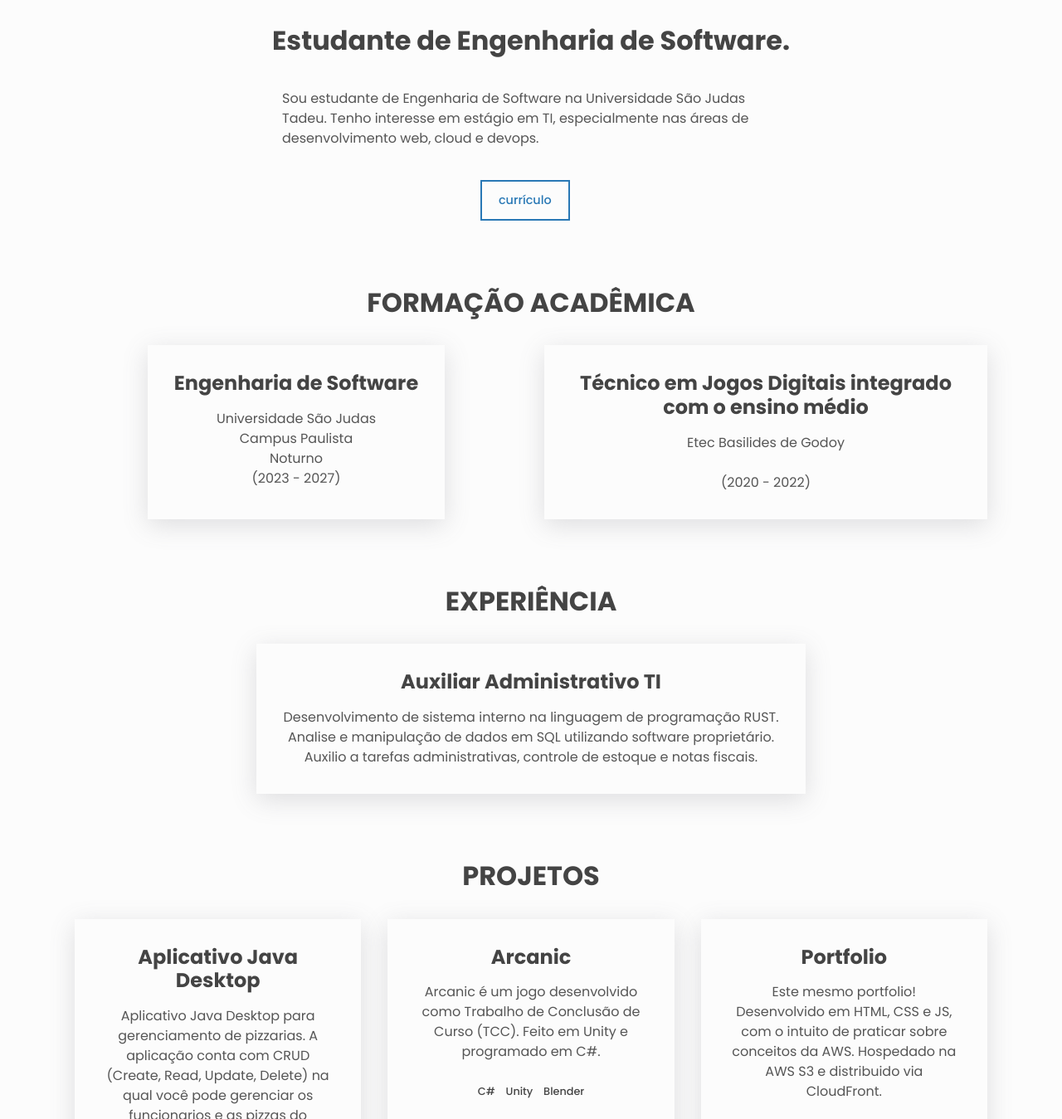
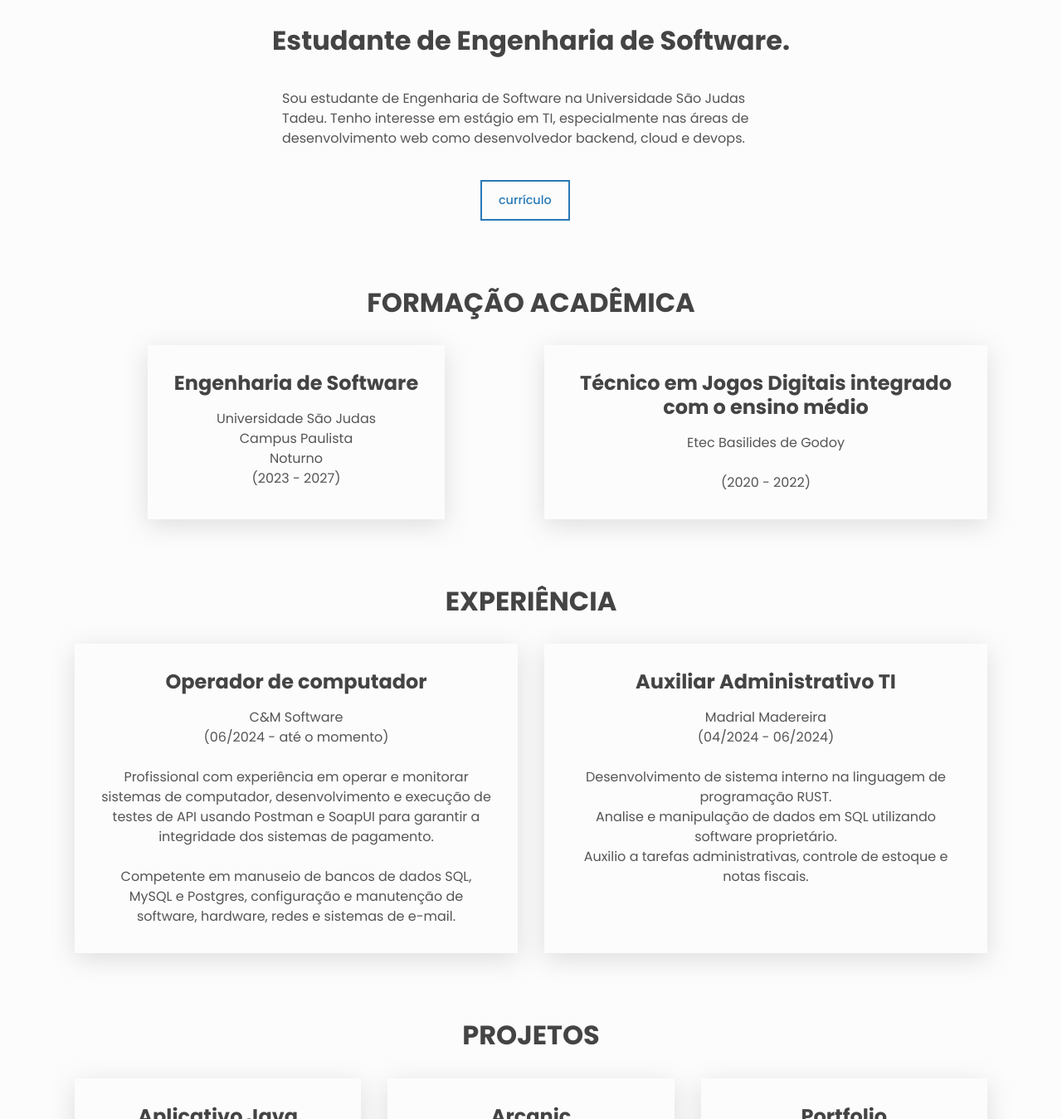
Before and after one commit to deogos/Cloud-Resume-Challenge, a plain HTML site: page portifolio/index.html in a window 1280 px wide. Shown: the part 261-1610 px from the top of the page at 83% size. Drawn offline with Linux system fonts and the light colour scheme; no server answers.

Commit message:
Update CV and index html with current experience

```diff
--- a/portifolio/index.html
+++ b/portifolio/index.html
@@ -78,15 +78,15 @@
         <p class="about__desc">
           Sou estudante de Engenharia de Software na Universidade São Judas Tadeu.
           Tenho interesse em estágio em TI, especialmente nas
-          áreas de desenvolvimento web, cloud e devops.
+          áreas de desenvolvimento web como desenvolvedor backend, cloud e devops.
         </p>
 
         <div class="about__contact center">
-          <a href="cv\CV.pdf">
+          <a href="cv\CV.pdf" target="_blank">
             <span class="btn btn--outline">currículo</span>
           </a>
         </div>
-      </div>
+        </div>
 
       <!-- Education -->
 
@@ -116,8 +116,21 @@
 
         <div class="projects__grid">
           <div class="project">
+            <h3>Operador de computador</h3>
+            <p class="project__description">
+              C&M Software <br> (06/2024 - até o momento) <br><br>
+              Profissional com experiência em operar e monitorar sistemas de computador,
+              desenvolvimento e execução de testes de API usando Postman e SoapUI para garantir a integridade
+              dos sistemas de pagamento.<br><br>
+              Competente em manuseio de bancos de dados SQL, MySQL e Postgres, configuração e
+              manutenção de software, hardware, redes e sistemas de e-mail. <br>
+            </p>
+          </div>
+
+          <div class="project">
             <h3>Auxiliar Administrativo TI</h3>
             <p class="project__description">
+              Madrial Madereira <br> (04/2024 - 06/2024) <br><br>
               Desenvolvimento de sistema interno na linguagem de programação RUST.<br>
               Analise e manipulação de dados em SQL utilizando software proprietário. <br>
               Auxilio a tarefas administrativas, controle de estoque e notas fiscais. <br>
```
Also changed, not shown: 1 other file.
